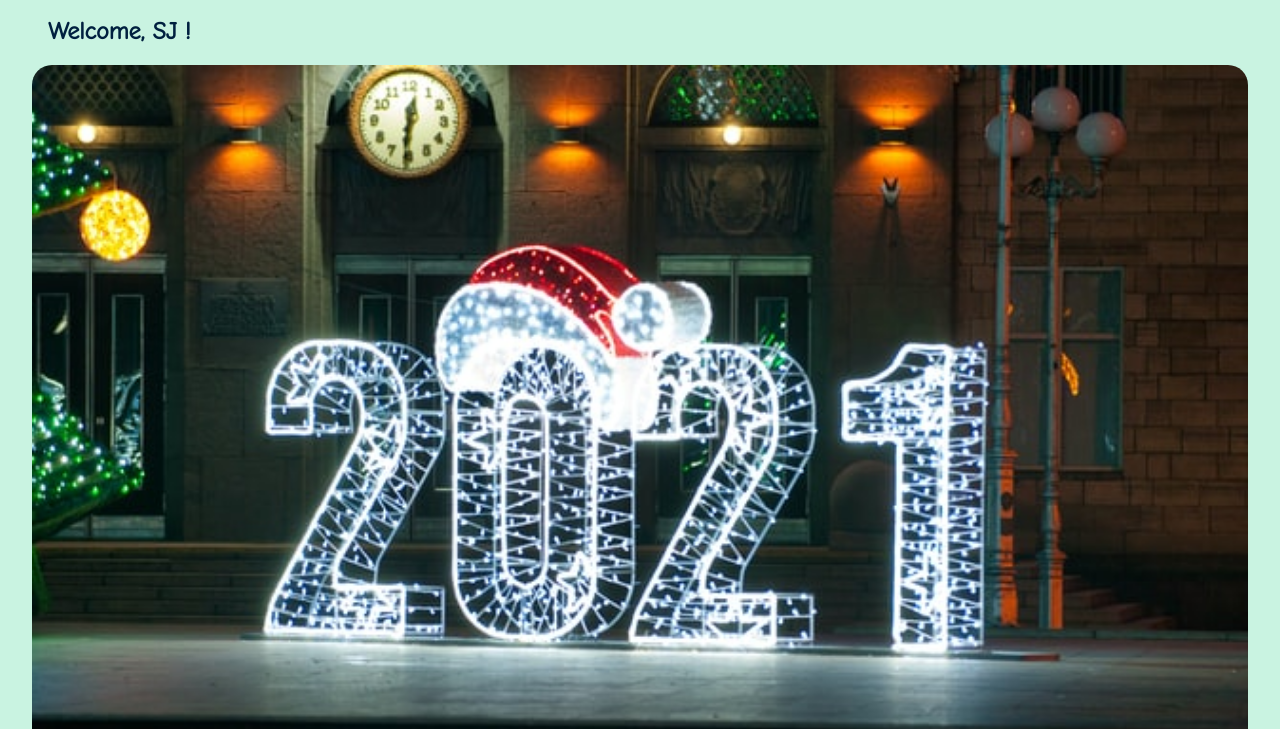
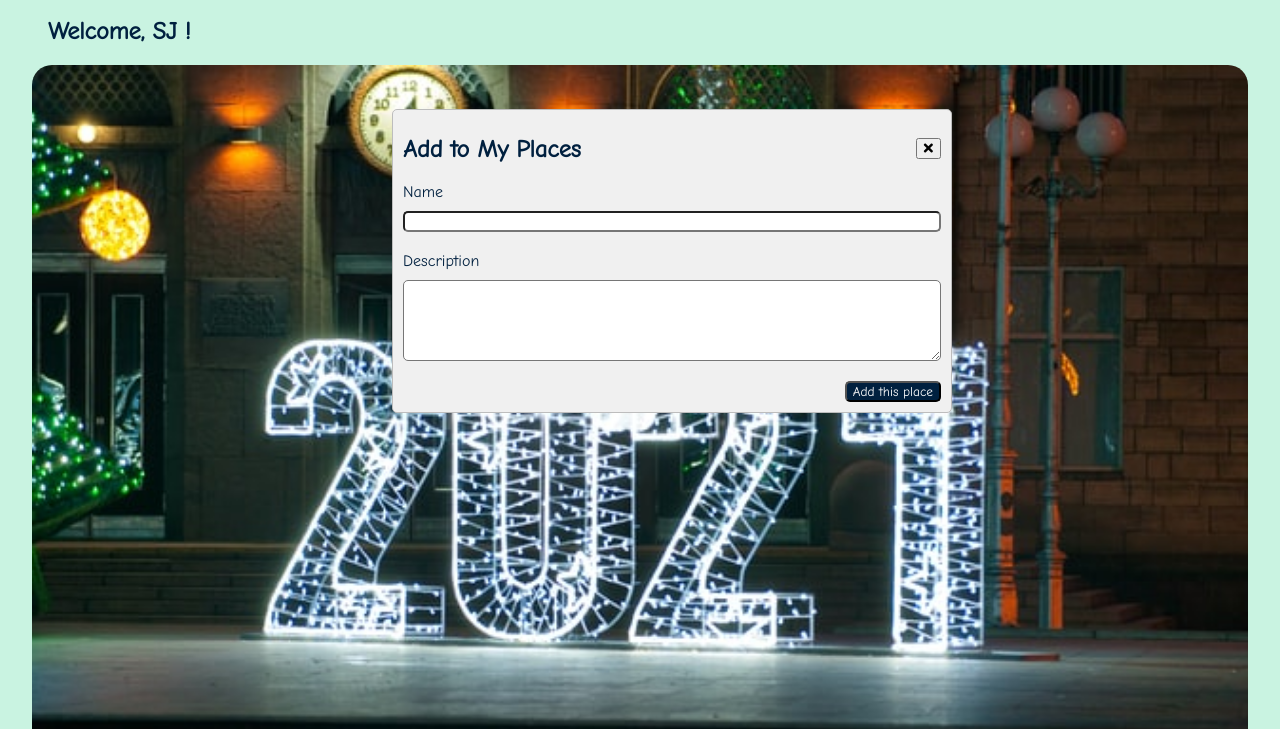
Before and after one commit to SeungjooKimSJ/ajax-project, a website: page index.html in a window 1280 px wide. Shown: the part 71-800 px from the top of the page. Drawn offline with Linux system fonts and the light colour scheme.

Commit message:
Added styling on the modal. #2

```diff
--- a/css/styles.css
+++ b/css/styles.css
@@ -257,6 +257,66 @@ footer {
 
 /* Modal To Add styling !!!!!!!!!!! */
 
-.off {
-  display: none;
+.modal-to-add {
+  /* display: flex; */
+  /* flex-direction: column; */
+  /* text-align: center; */
 }
+
+.modal-content {
+  /* display: block; */
+  position: fixed;
+  width: 85vw;
+  height: 50vh;
+  top: 20%;
+  left: 10%;
+}
+
+.modal-form {
+  margin: 20px auto;
+  padding: 5px 10px 10px;
+  max-width: 560px;
+  background-color: rgb(240, 240, 240);
+  border: 1px solid rgb(189, 189, 189);
+}
+
+.modal-h2-and-btn {
+  display: flex;
+  align-items: center;
+  width: 100%;
+  justify-content: space-between;
+}
+
+.modal-labels {
+  display: flex;
+  flex-direction: column;
+}
+
+.form-save {
+  display: flex;
+  justify-content: flex-end;
+}
+
+.picture-name,
+.picture-description {
+  margin-top: 10px;
+  margin-bottom: 20px;
+}
+
+.add-to-my-places,
+.modal-name,
+.modal-description {
+  color: #00203F;
+}
+
+.add-this-place-btn {
+  color: #ffffff;
+  background-color: #00203F;
+}
+
+.modal-form,
+.picture-name,
+.picture-description,
+.add-this-place-btn {
+  border-radius: 5px;
+}
--- a/index.html
+++ b/index.html
@@ -71,21 +71,29 @@
     </ul>
 
     <div class="modal-to-add">
-      <div class="modal-content off">
-        <h2 class="add-to-my-places">
-          Add to My Places
-        </h2>
-
+      <div class="modal-content">
         <form class="modal-form">
-          <label for="name">Name</label>
+          <div class="modal-h2-and-btn">
+          <h2 class="add-to-my-places">
+            Add to My Places
+          </h2>
+          <button class="no-btn">
+            <i class="fas fa-times"></i>
+          </button>
+          </div>
+          <div class="modal-labels">
+          <label for="name" class="modal-name">Name</label>
           <input required type="text" name="name" class="picture-name">
-          <label for="description">Description</label>
+          <label for="description" class="modal-description">Description</label>
           <textarea required type="text" name="description"
           class="picture-description" rows="5">
           </textarea>
+          </div>
 
           <div class="form-save">
-            <button type="submit">Add this place</button>
+            <button type="submit" class="add-this-place-btn">
+              Add this place
+            </button>
           </div>
         </form>
       </div>
```
